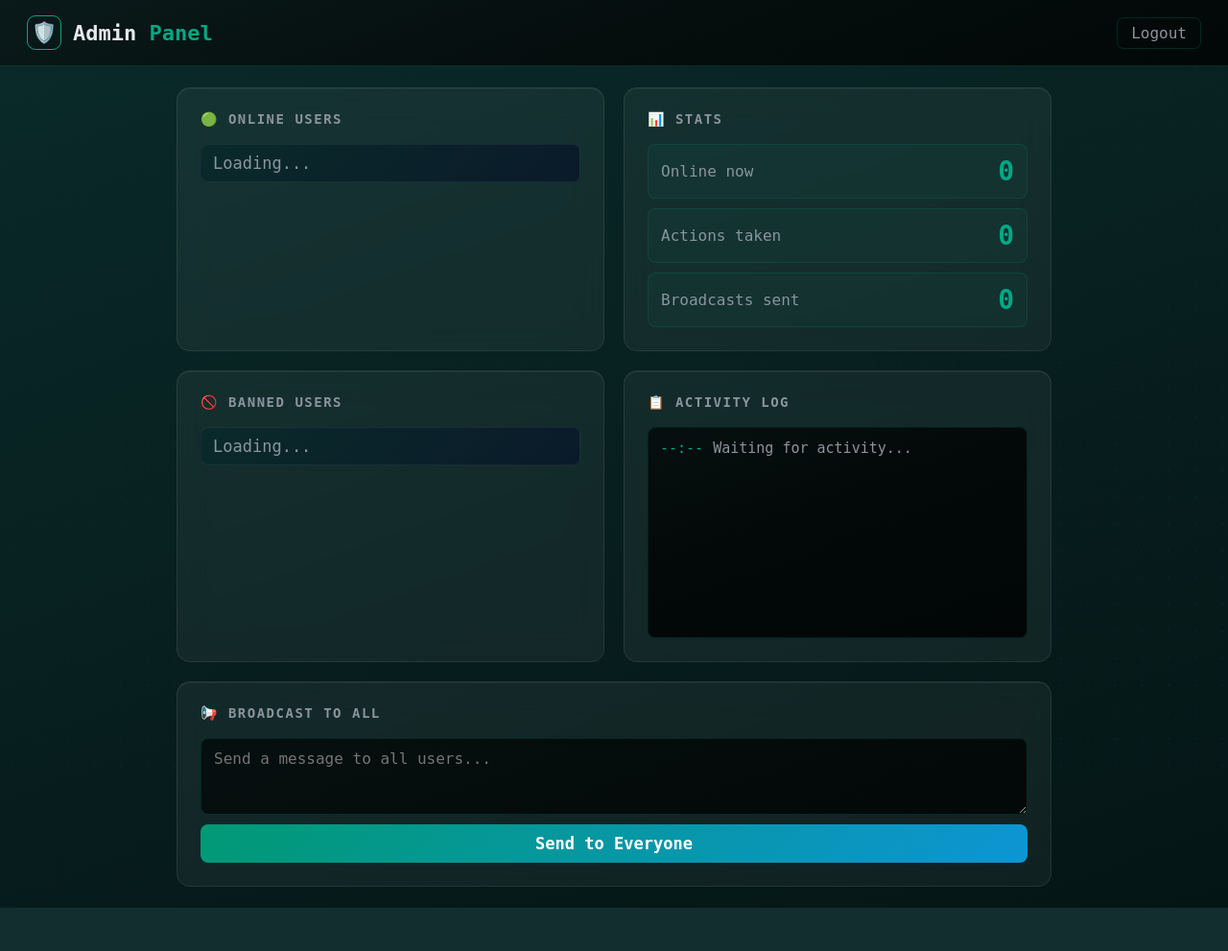
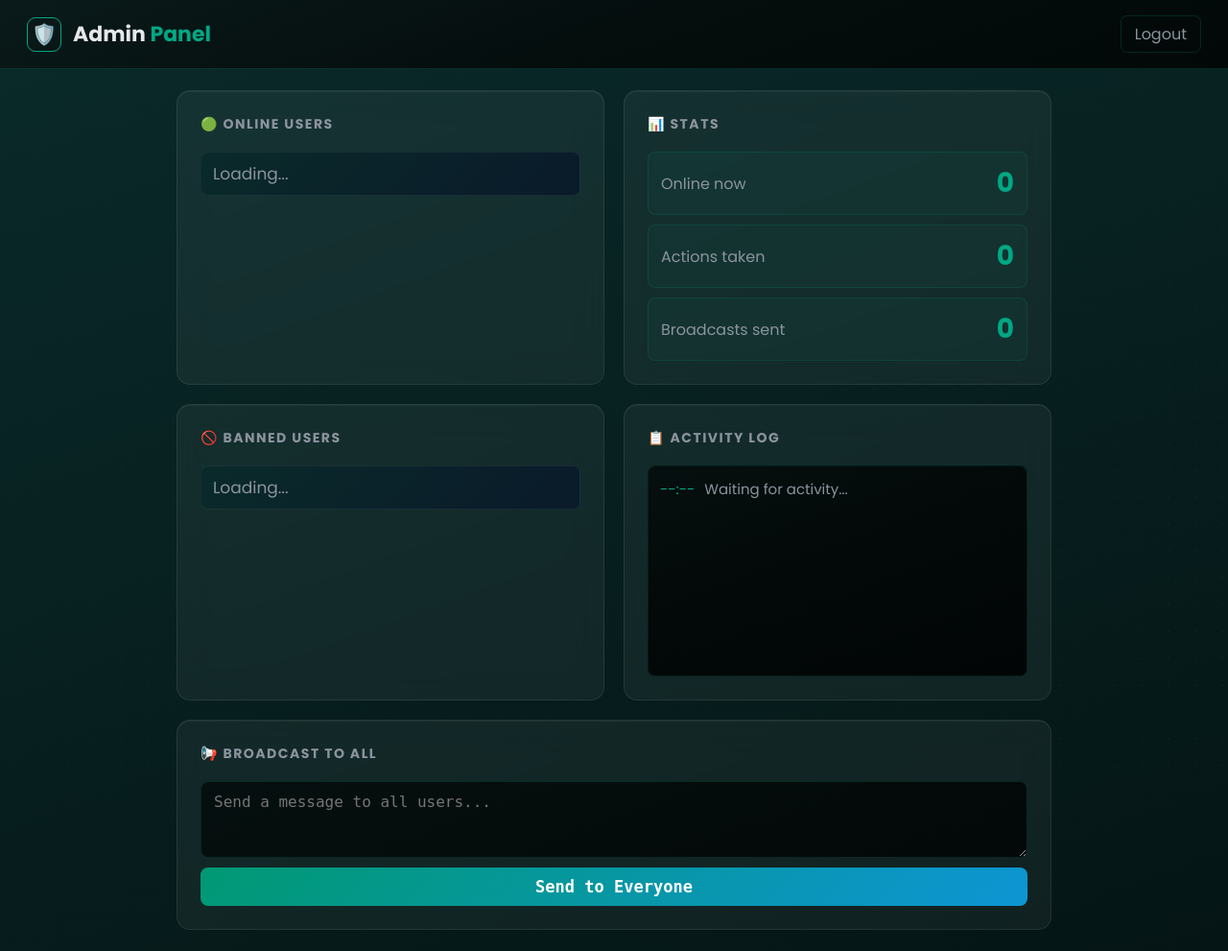
Before and after one commit to ishfak-akbar/echo-net-chat-room, a Flask app: page /admin in a window 1280 px wide. Shown: the whole page at 96% size. Before the commit the page ends 946 px from the top, so only its background shows below. Run offline with Flask 3, Linux system fonts and the light colour scheme; the visitor is signed in with stand-in values (Sample User, id 1); some libraries are stand-ins or nearby versions.

Commit message:
Change font family to Poppins

```diff
--- a/templates/admin.html
+++ b/templates/admin.html
@@ -5,7 +5,7 @@
     <meta name="viewport" content="width=device-width, initial-scale=1.0" />
     <title>Admin Panel — EchoNet</title>
     <link
-      href__="https://fonts.googleapis.com/css2?family=JetBrains+Mono:wght@400;700&family=Clash+Display:wght@500;700&display=swap"
+      href="https://fonts.googleapis.com/css2?family=Poppins:wght@400;500;600;700&display=swap"
       rel="stylesheet"
     />
     <script src="https://cdn.socket.io/4.6.0/socket.io.min.js"></script>
@@ -34,7 +34,7 @@
       body {
         background: linear-gradient(160deg, #0a2a2a 0%, #051515 100%);
         color: var(--text);
-        font-family: "JetBrains Mono", monospace;
+        font-family: "Poppins", sans-serif;
         min-height: 100vh;
         display: flex;
         flex-direction: column;
--- a/templates/chat.html
+++ b/templates/chat.html
@@ -5,7 +5,7 @@
     <meta name="viewport" content="width=device-width, initial-scale=1.0" />
     <title>EchoNet Chat Room</title>
     <link
-      href__="https://fonts.googleapis.com/css2?family=JetBrains+Mono:wght@400;700&display=swap"
+      href="https://fonts.googleapis.com/css2?family=Poppins:wght@400;500;600;700&display=swap"
       rel="stylesheet"
     />
     <script src="https://cdn.socket.io/4.6.0/socket.io.min.js"></script>
@@ -51,7 +51,7 @@
       body {
         background: var(--bg);
         color: var(--text);
-        font-family: "JetBrains Mono", monospace;
+        font-family: "Poppins", sans-serif;
         height: 100vh;
         display: flex;
         overflow: hidden;
--- a/templates/login.html
+++ b/templates/login.html
@@ -5,7 +5,7 @@
     <meta name="viewport" content="width=device-width, initial-scale=1.0" />
     <title>EchoNet</title>
     <link
-      href="https://fonts.googleapis.com/css2?family=JetBrains+Mono:wght@400;700&family=Clash+Display:wght@500;700&display=swap"
+      href="https://fonts.googleapis.com/css2?family=Poppins:wght@400;500;600;700&display=swap"
       rel="stylesheet"
     />
     <style>
@@ -32,7 +32,7 @@
       body {
         background: var(--bg);
         color: var(--text);
-        font-family: "JetBrains Mono", monospace;
+        font-family: "Poppins", sans-serif;
         min-height: 100vh;
         display: flex;
         align-items: center;
```
